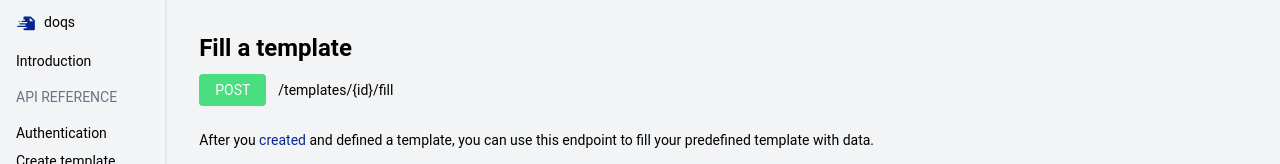
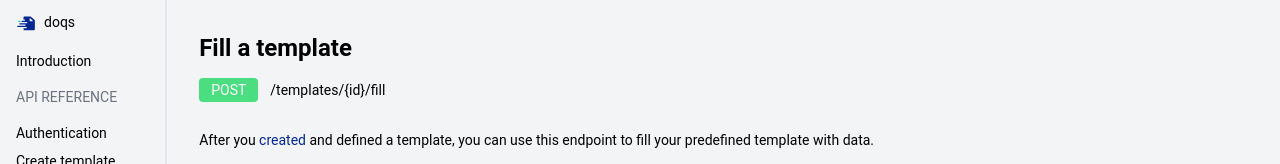
Before and after one commit to doqs-dev/docs, a Next.js app: page /api-reference/fill-template in a window 1280 px wide. Shown: the top 164 px of the page. Built offline with nearby package versions, Linux system fonts and the light colour scheme.

Commit message:
chore: badge

```diff
--- a/components/badge.tsx
+++ b/components/badge.tsx
@@ -27,7 +27,7 @@ export const Badge = ({children, type}: PropsWithChildren<BadgeProps>) => {
 
 
   return (
-      <span className={className + " py-2 px-4 rounded"}>
+      <span className={className + " py-1 px-3 rounded"}>
         {children}
       </span>
   );
```
